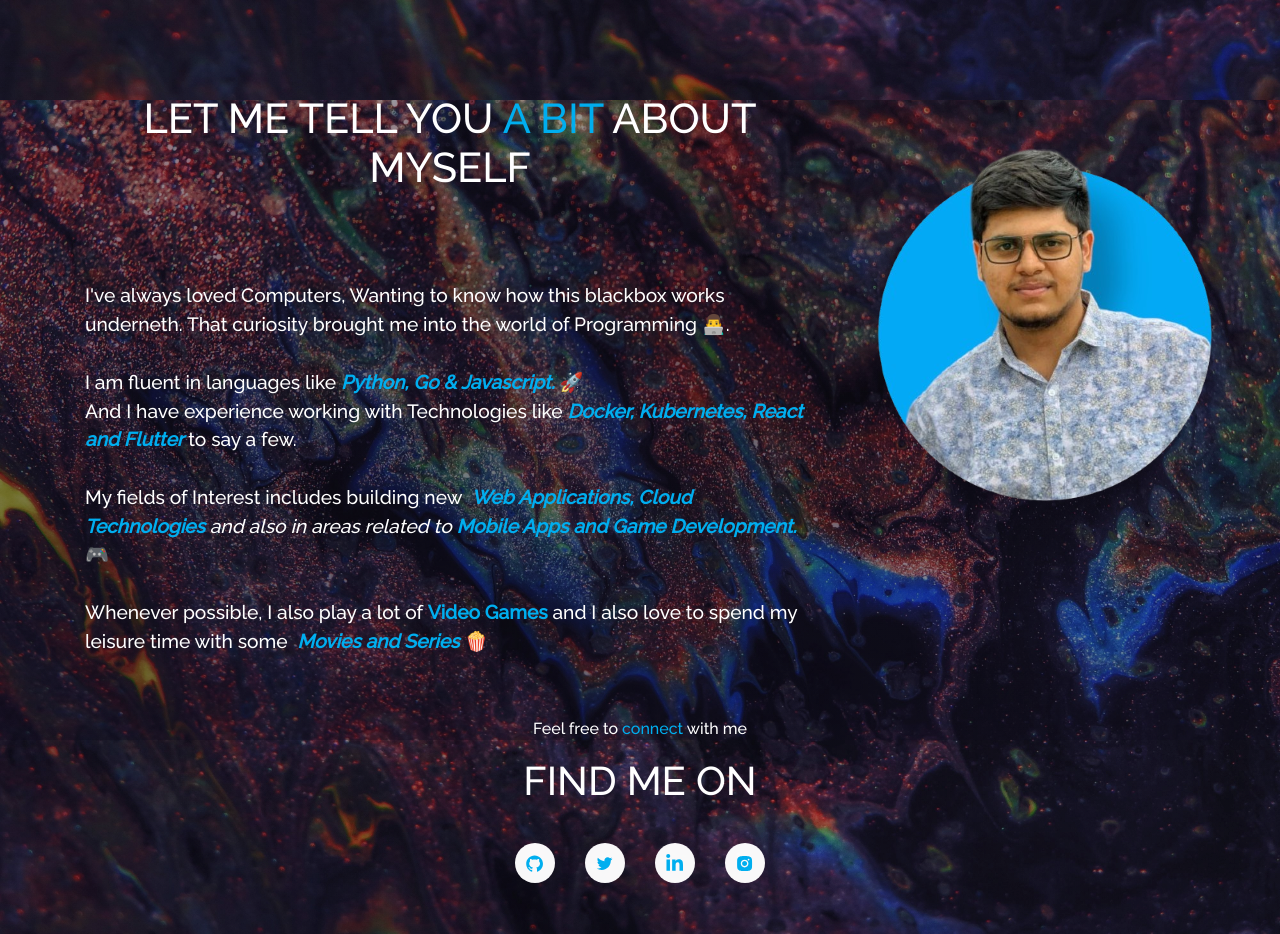
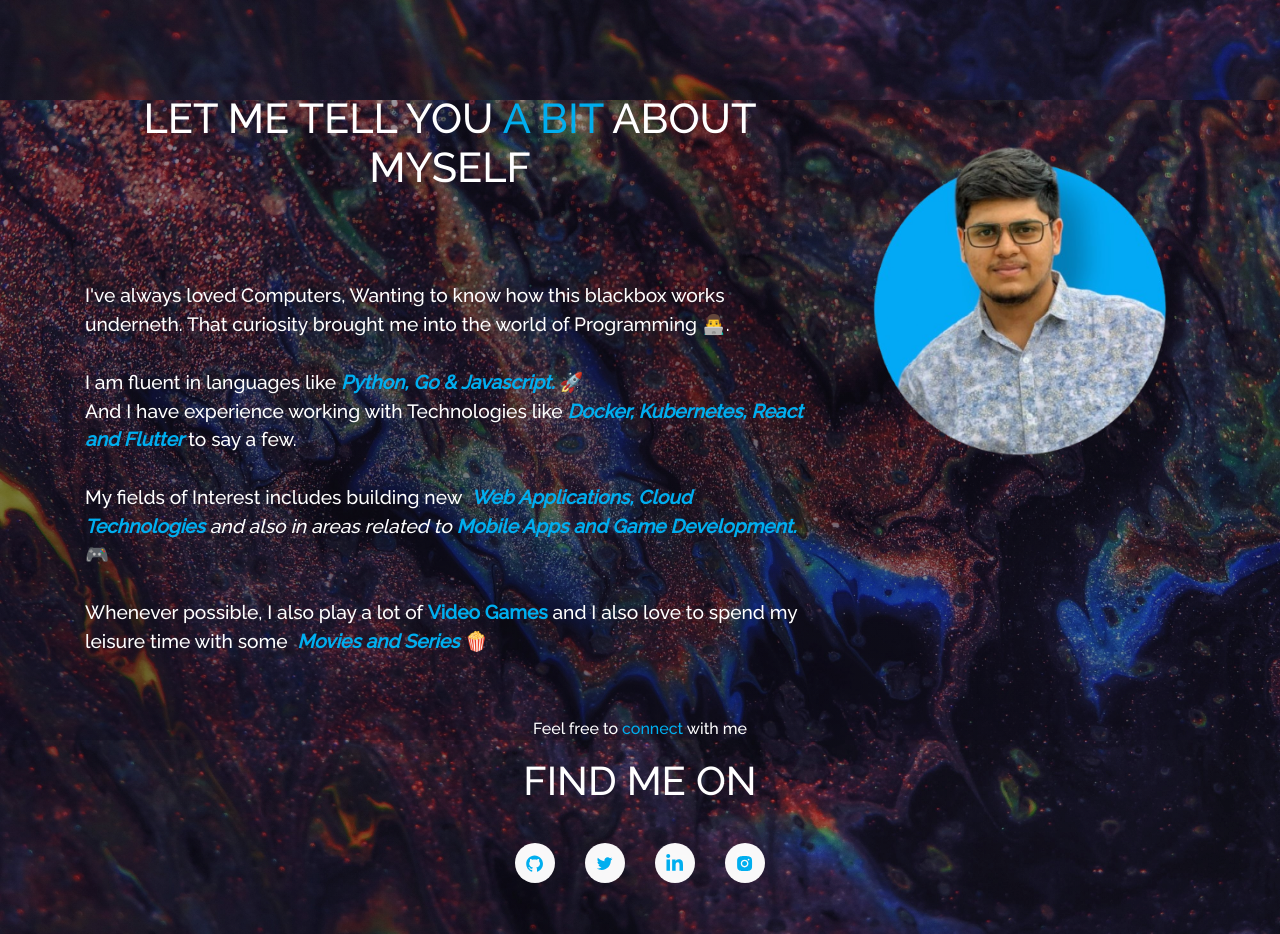
Before and after one commit to hariharen9/portfolio, a React (Create React App) app: page / in a window 1280 px wide. Shown: the part 860-1794 px from the top of the page. Built offline with nearby package versions, Linux system fonts and the light colour scheme.

Commit message:
Adjusted the image

```diff
--- a/src/components/Home/Home2.js
+++ b/src/components/Home/Home2.js
@@ -65,7 +65,11 @@ function Home2() {
             </p>
           </Col>
           <Col md={4} className="myAvtar">
-            <img src={myImg} className="img-tilt" alt="avatar" />
+            <img
+              src={myImg}
+              className="img-tilt img-fluid w-100 w-md-75 w-lg-50"
+              alt="avatar"
+            />
           </Col>
         </Row>
         <Row>
```
